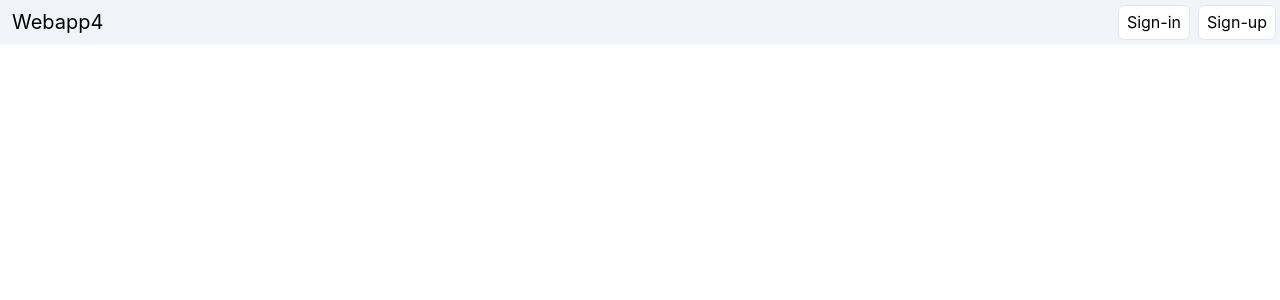
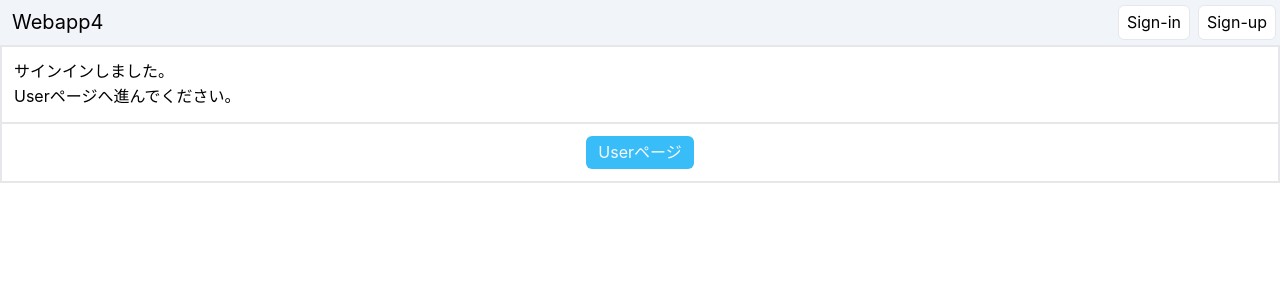
Before and after one commit to akinorina/webapp4_client, a Vue app: page /signin-redirect in a window 1280 px wide. Shown: the top 300 px of the page. Built offline with nearby package versions, Linux system fonts and the light colour scheme; no server answers; what @ckeditor/ckeditor5-vue would draw is missing.

Commit message:
SigninRedirectView 追加

```diff
--- a/src/router/index.ts
+++ b/src/router/index.ts
@@ -94,6 +94,11 @@ const router = createRouter({
       path: '/signin',
       name: 'sign-in',
       component: () => import('../views/auth/SigninView.vue')
+    },
+    {
+      path: '/signin-redirect',
+      name: 'sign-in-redirect',
+      component: () => import('../views/auth/SigninRedirectView.vue')
     },
     {
       path: '/signin-google-redirect',
--- /dev/null
+++ b/src/views/auth/SigninRedirectView.vue
@@ -0,0 +1,28 @@
+<script setup lang="ts">
+import { useRouter } from 'vue-router'
+import ButtonGeneral from '@/components/general/ButtonGeneral.vue'
+
+const router = useRouter()
+
+const toUserPage = () => {
+  router.push({ name: 'admin' })
+}
+</script>
+<template>
+  <div class="container mx-auto">
+    <div class="border">
+      <div>
+        <div class="border p-3">
+          <div class="">サインインしました。</div>
+          <div class="">Userページへ進んでください。</div>
+        </div>
+
+        <div class="border p-3 text-center">
+          <ButtonGeneral class="" @click="toUserPage">Userページ</ButtonGeneral>
+        </div>
+      </div>
+    </div>
+  </div>
+</template>
+
+<style scoped lang="scss"></style>
--- a/src/views/auth/SigninView.vue
+++ b/src/views/auth/SigninView.vue
@@ -28,7 +28,7 @@ onMounted(() => {
 const submitSignin = async () => {
   try {
     await authStore.signIn()
-    router.push({ name: 'admin' })
+    router.push({ name: 'sign-in-redirect' })
   } catch (err: any) {
     if (err.response.status === 401) {
       showErrorMessage.value = true
```
Lines whose indentation alone changed are shown as unchanged.
